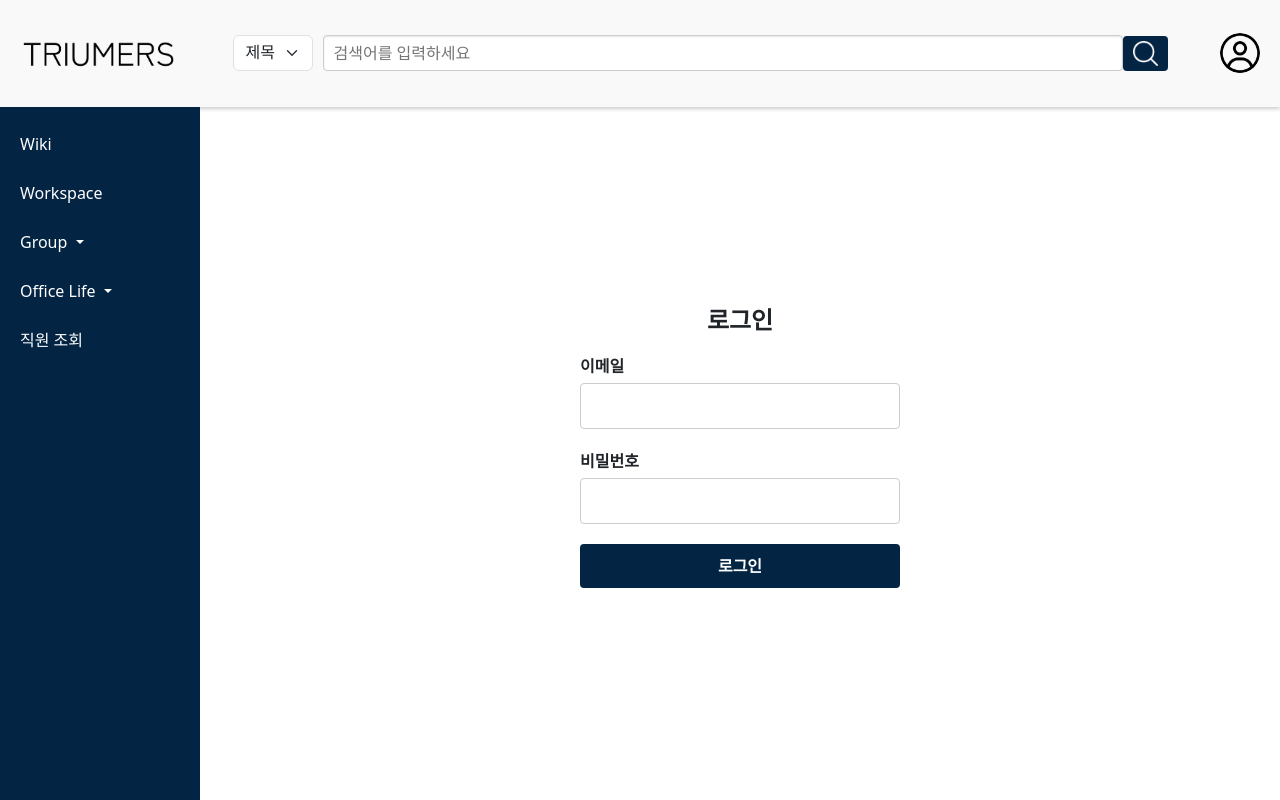
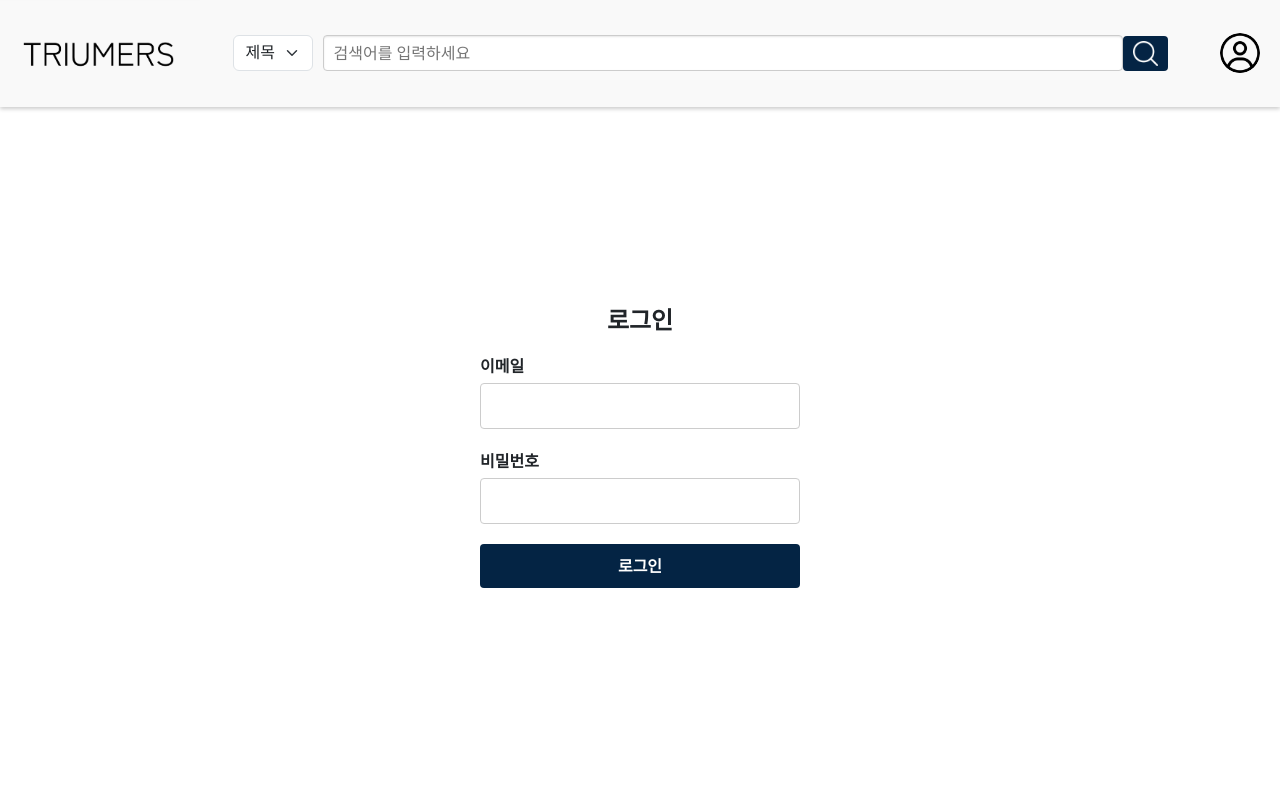
Before and after one commit to Triumers/KMS-Front, a Vue app: page /login in a window 1280 px wide. Built offline with nearby package versions, Linux system fonts and the light colour scheme.

Commit message:
refactor(hotfix): 내비게이션 바 로그인 상태에 따라 새로고침 되도록 수정

```diff
--- a/src/components/common/Navbar.vue
+++ b/src/components/common/Navbar.vue
@@ -1,5 +1,5 @@
 <template>
-  <div class="navbar">
+  <div class="navbar" v-if="isLoggedIn">
     <li class="nav-item">
       <router-link class="nav-link" to="/wiki/1">Wiki</router-link>
     </li>
@@ -20,7 +20,6 @@
         </li>
       </ul>
     </li>
-
     <li class="nav-item dropdown">
       <a class="nav-link dropdown-toggle" href="#" id="navbarDropdown" role="button" data-bs-toggle="dropdown"
         aria-expanded="false">
@@ -42,17 +41,21 @@
 </template>
 
 <script setup>
-import { ref, onMounted } from 'vue';
-import { useRouter, useRoute } from 'vue-router';
+import { ref, computed, onMounted } from 'vue';
+import { useStore } from 'vuex';
 import axios from 'axios';
 
-onMounted(async () => {
-  await getUserCategory();
-});
+const store = useStore();
+const isLoggedIn = computed(() => store.state.isLoggedIn);
 
 const categoryList = ref(null);
 const workspaceTabId = ref(null);
 const studyTabIds = ref(null);
+
+onMounted(async () => {
+  store.dispatch('checkUserInfo');
+  await getUserCategory();
+});
 
 async function getUserCategory() {
   try {
@@ -61,28 +64,21 @@ async function getUserCategory() {
       axios.defaults.headers.common['Authorization'] = token;
       const response = await axios.get(`http://triumers-back.ap-northeast-2.elasticbeanstalk.com/group/employee`);
       categoryList.value = response.data;
-
       setCategory();
-      } else {
-          console.log("잘못된 접근입니다.");
     }
   } catch (error) {
     console.log("탭 이름을 불러올 수 없습니다.");
-  } finally {
   }
 }
 
 function setCategory() {
-
   const workspaceCategory = categoryList.value.find(category => category.topTabName === "워크스페이스");
   if (workspaceCategory) {
     workspaceTabId.value = workspaceCategory.tabId;
   }
-
   studyTabIds.value = categoryList.value.filter(category => category.topTabName === "스터디")
     .map(category => category.tabId);
 }
-
 </script>
 
 <style scoped>
```
Lines whose indentation alone changed are shown as unchanged.
